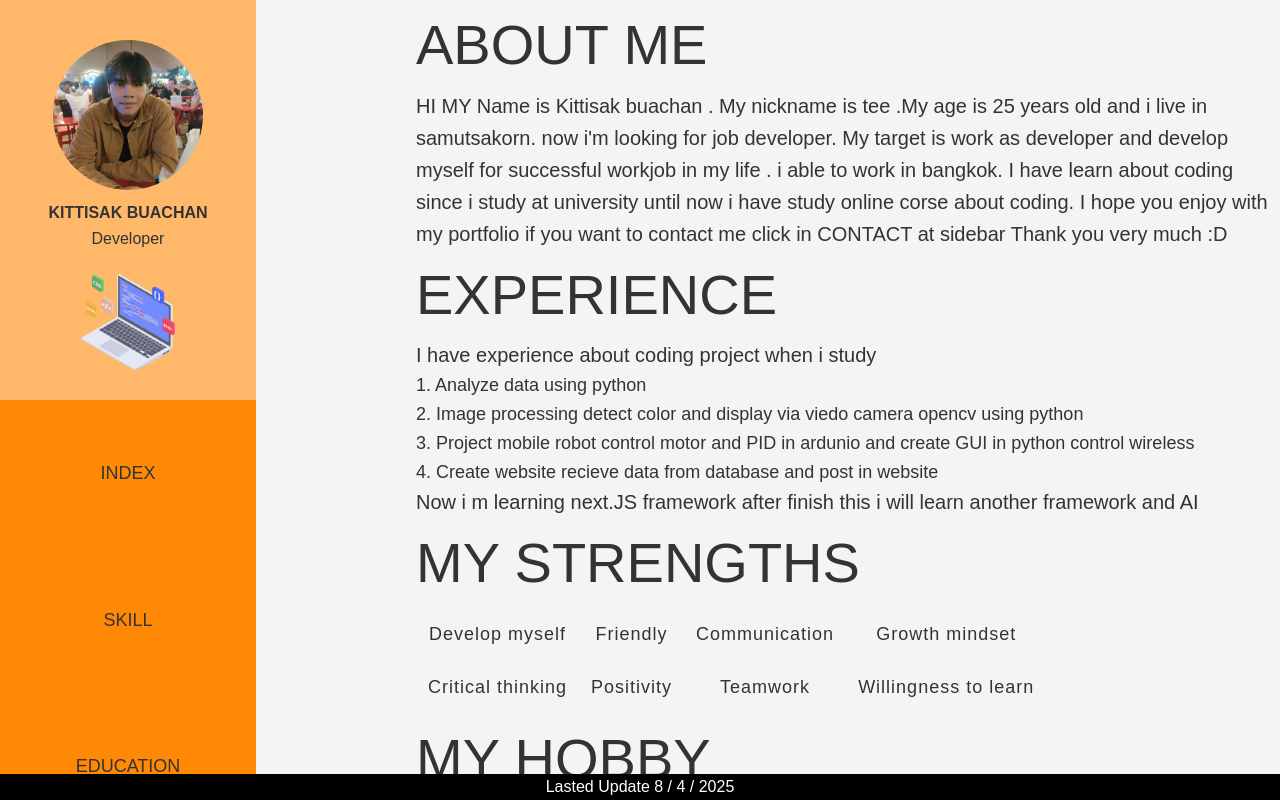
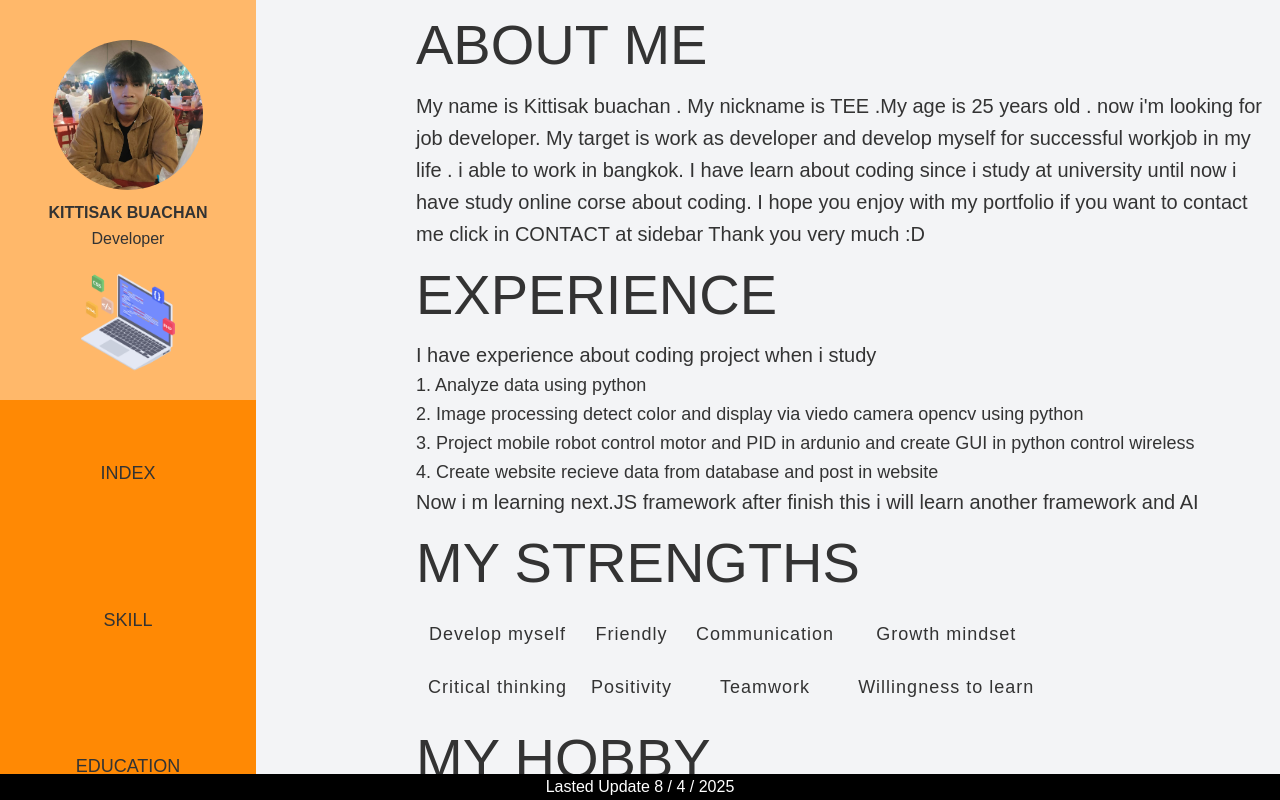
Before and after one commit to Parnzzz/Parnzzz.github.io, a Next.js app: page /About in a window 1280 px wide. Shown: the top 800 px of the page. Built offline with nearby package versions, Linux system fonts and the light colour scheme.

Commit message:
Update page.jsx

```diff
--- a/src/app/About/page.jsx
+++ b/src/app/About/page.jsx
@@ -18,9 +18,10 @@ function aboutpage() {
        <div className='flex bg-gray-100 w-full'>
        <div className='ml-40'>
        <h3>ABOUT ME</h3>
-       <h5> HI MY Name is Kittisak buachan . My nickname is tee .My age is 25 years old and i live in samutsakorn.  now i'm looking for job developer.
+       <h5>  My name is Kittisak buachan . My nickname is TEE .My age is 25 years old . now i'm looking for job developer.
          My target is work as developer and develop myself for successful workjob in my life . i able to work in bangkok.
-        I have learn about coding since i study at university until now i have study online corse about coding. I hope you enjoy with my portfolio if you want to contact me click in CONTACT at sidebar Thank you very much :D </h5>
+        I have learn about coding since i study at university until now i have study online corse about coding.
+         I hope you enjoy with my portfolio if you want to contact me click in CONTACT at sidebar Thank you very much :D </h5>
        <h3>EXPERIENCE</h3>
        <h5>I have experience about coding project when i study</h5>
        <ul>
```
